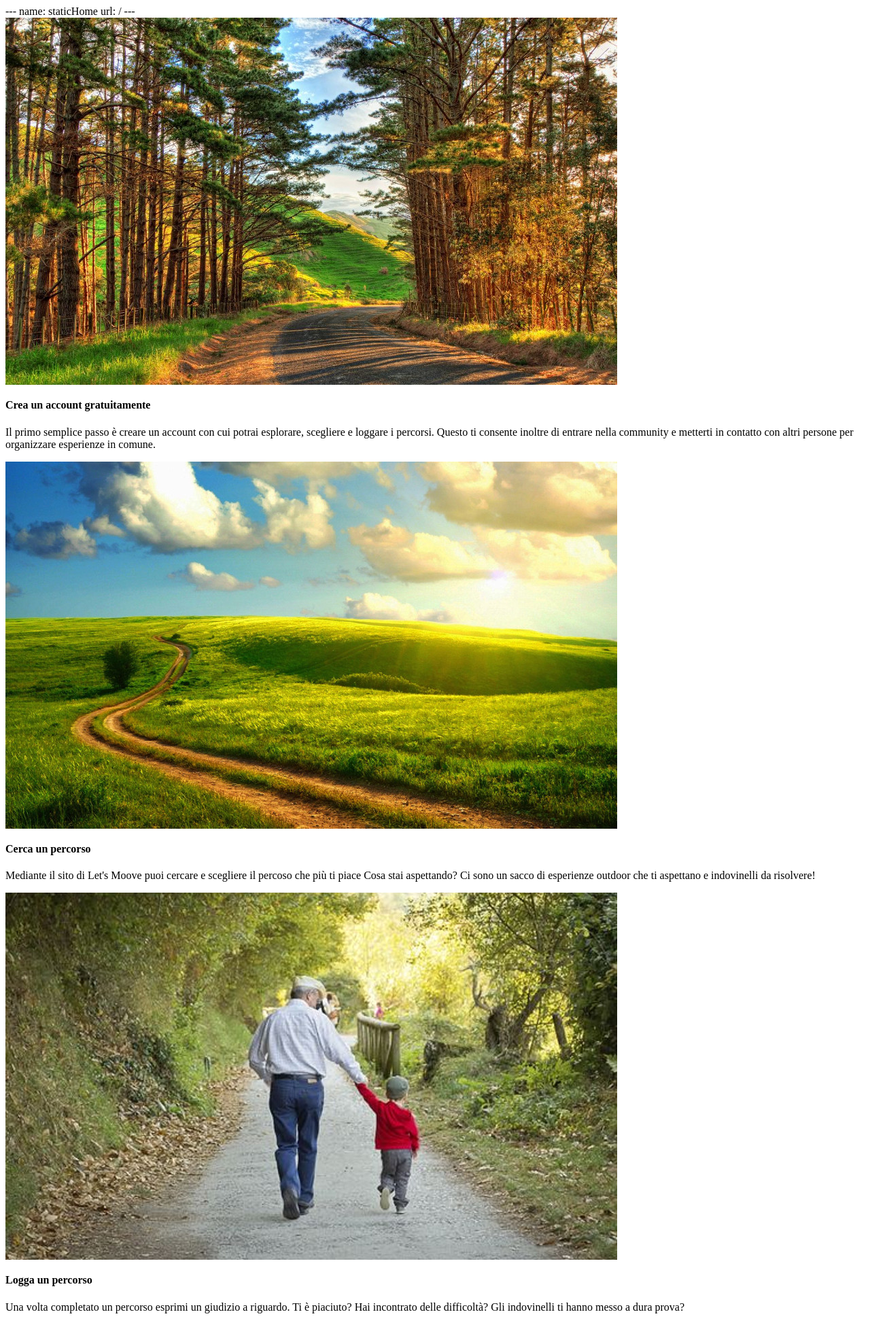
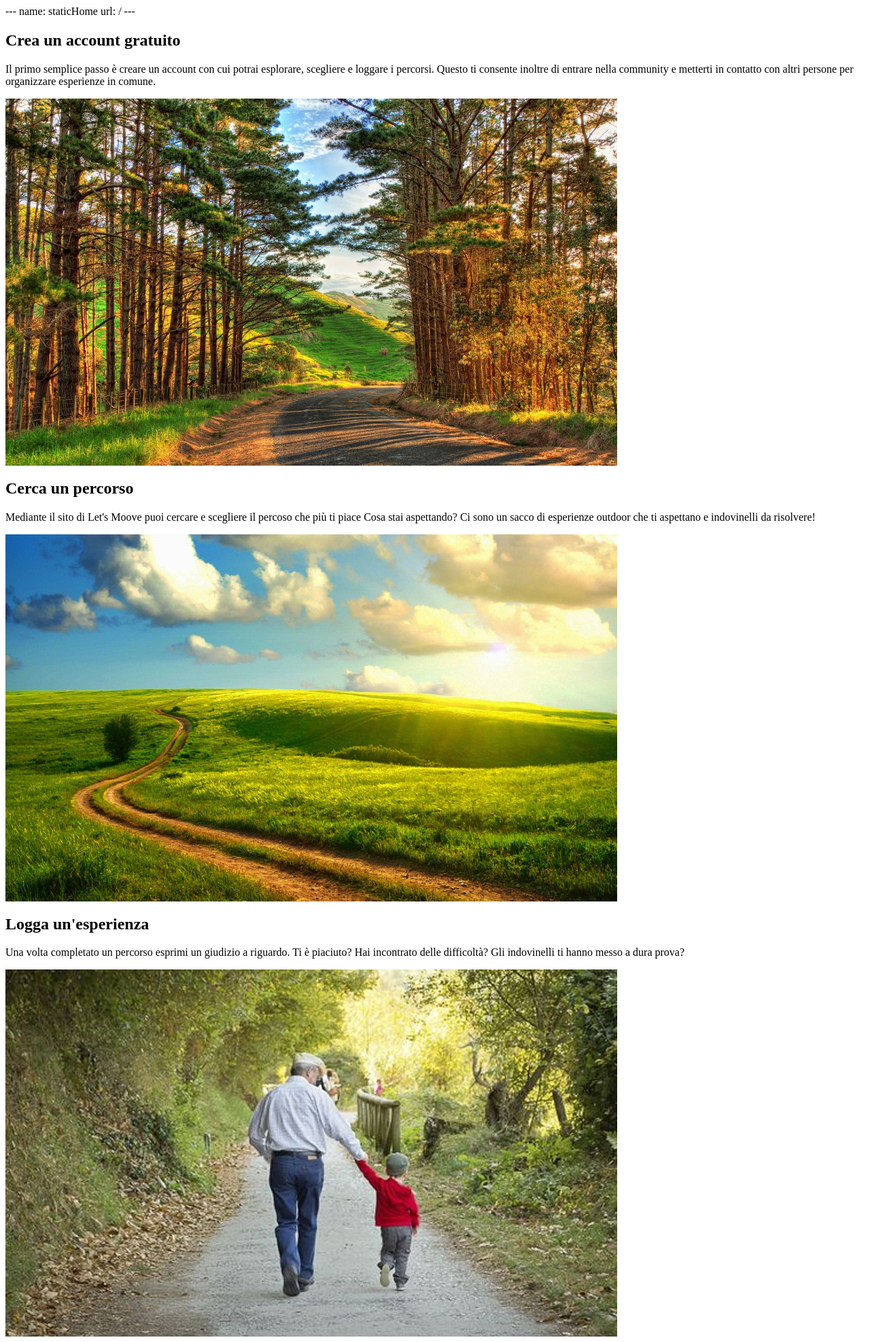
Before and after one commit to mion00/LetsMoove, a Python web app: template client/templates/staticHome.html in a window 1280 px wide. Shown: the whole page at 68% size. Before the commit the page ends 1932 px from the top, so only its background shows below. Run offline with Jinja, Linux system fonts and the light colour scheme; the template is opened without the code that fills it, so the values that code supplies are empty.

Commit message:
Lavori sulla staticHome

```diff
--- a/client/assets/scss/app.scss
+++ b/client/assets/scss/app.scss
@@ -32,3 +32,8 @@
 //.angular-google-map-container { height: 400px;
 //                                width:  400px;
 //}
+
+.wallpaper {
+  max-width: 700px;
+  height: 100%;
+}
--- a/client/templates/staticHome.html
+++ b/client/templates/staticHome.html
@@ -3,53 +3,63 @@ name: staticHome
 url: /
 ---
 
-<div class="text-center grid-container">
-    <!--<img src="http://wallpaperbeta.com/wallpaper_1280x768/nature_tree_road_path_walk_review_landscape_1280x768_hd-wallpaper-369602.jpg">-->
-    <div class="carousel">
-    <div class="grid-block" id="firstStep">
-        <div class="card">
-            <img src="/assets/img/nature_tree_road_path_walk_review_landscape_1280x768_hd-wallpaper-369602.jpg">
+<div layout="column" layout-align="space-around center">
+    <div layout="row" layout-margin>
+        <md-card>
+            <md-card-content>
+                <h2 class="md-title">Crea un account gratuito</h2>
 
-            <div class="card-section">
-                <h4>Crea un account gratuitamente</h4>
-
-                <p>Il primo semplice passo è creare un account con cui potrai esplorare, scegliere e loggare i percorsi.
+                <p>
+                    Il primo semplice passo è creare un account con cui potrai esplorare, scegliere e loggare i
+                    percorsi.
                     Questo ti consente inoltre di entrare nella community e metterti in contatto con altri persone per
-                    organizzare esperienze in comune.</p>
+                    organizzare esperienze in comune.
+                </p>
+            </md-card-content>
+            <div layout layout-align="center">
+                <img class="wallpaper" src="/assets/img/firstImageStaticHome.jpg">
             </div>
-        </div>
-    </div>
-    <div class="grid-block" id="secondStep">
-        <div class="card">
-            <img src="/assets/img/7938_1280x800.jpg">
-
-            <div class="card-section">
-                <h4>Cerca un percorso</h4>
-
-                <p>Mediante il sito di Let's Moove puoi cercare e scegliere il percoso che più ti piace
-                    Cosa stai aspettando? Ci sono un sacco di esperienze outdoor che ti aspettano e indovinelli
-                    da risolvere!</p>
-            </div>
-        </div>
-    </div>
-    <div class="grid-block" id="thridStep">
-        <div class="card">
-            <img src="/assets/img/B9315539750Z.1_20141217155806_000_GAS9EHMN5.1-0.jpg">
-
-            <div class="card-section">
-                <h4>Logga un percorso</h4>
-
-                <p>Una volta completato un percorso esprimi un giudizio a riguardo. Ti è piaciuto?
-                    Hai incontrato delle difficoltà? Gli indovinelli ti hanno messo a dura prova?</p>
-            </div>
-        </div>
-    </div>
+        </md-card>
     </div>
 
-    <script>
-//        TODO spostare nel controller
-        $(document).ready(function(){
-            $('.carousel').slick();
-        });
-    </script>
+    <div layout="row" layout-margin>
+        <md-card>
+            <md-card-content>
+                <h2 class="md-title">Cerca un percorso</h2>
+
+                <p>
+                    Mediante il sito di Let's Moove puoi cercare e scegliere il percoso che più ti piace
+                    Cosa stai aspettando? Ci sono un sacco di esperienze outdoor che ti aspettano e indovinelli
+                    da risolvere!
+                </p>
+            </md-card-content>
+            <div layout layout-align="center">
+                <img class="wallpaper" src="/assets/img/secondImageStaticHome.jpg">
+            </div>
+        </md-card>
+    </div>
+
+    <div layout="row" layout-margin>
+        <md-card>
+            <md-card-content>
+                <h2 class="md-title">Logga un'esperienza</h2>
+
+                <p>
+                    Una volta completato un percorso esprimi un giudizio a riguardo. Ti è piaciuto?
+                    Hai incontrato delle difficoltà? Gli indovinelli ti hanno messo a dura prova?
+                </p>
+            </md-card-content>
+            <div layout layout-align="center">
+                <img class="wallpaper" src="/assets/img/thirdImageStaticHome.jpg">
+            </div>
+        </md-card>
+    </div>
 </div>
+
+
+<!--<script>-->
+<!--// TODO spostare nel controller-->
+<!--$(document).ready(function(){-->
+<!--$('.carousel').slick();-->
+<!--});-->
+<!--</script>-->
```
Also changed, not shown: client/assets/img/firstImageStaticHome.jpg (renamed from client/assets/img/nature_tree_road_path_walk_review_landscape_1280x768_hd-wallpaper-369602.jpg), client/assets/img/secondImageStaticHome.jpg (renamed from client/assets/img/7938_1280x800.jpg), client/assets/img/thirdImageStaticHome.jpg (renamed from client/assets/img/B9315539750Z.1_20141217155806_000_GAS9EHMN5.1-0.jpg).
